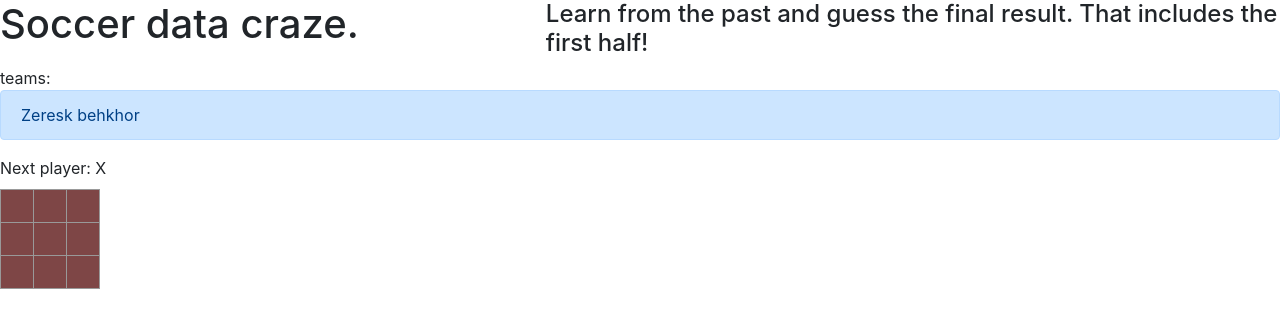
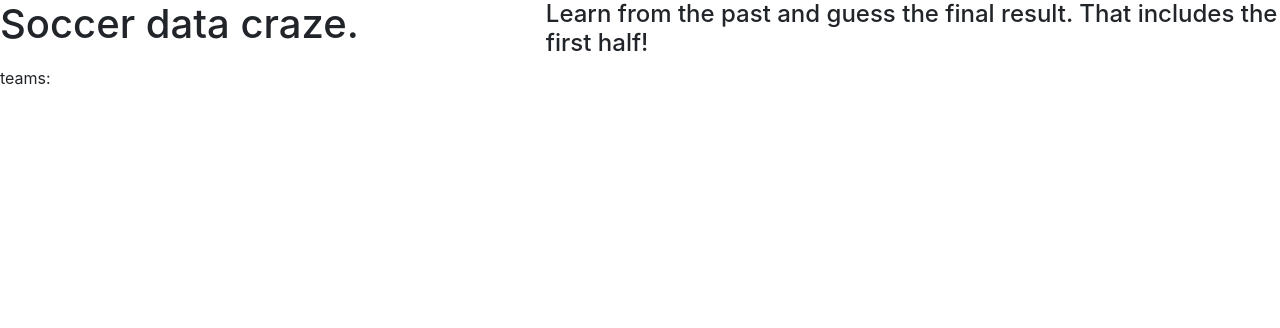
Before and after one commit to shazish/soccer-data-craze, a React (Create React App) app in the folder my-app/: page / in a window 1280 px wide. Shown: the top 328 px of the page. Built offline with nearby package versions, Linux system fonts and the light colour scheme; no server answers.

Commit message:
catch network errors

```diff
--- a/my-app/src/index.js
+++ b/my-app/src/index.js
@@ -93,10 +93,9 @@ class AppMain extends React.Component {
           teams: { this.state.teams?.toString() }
         </div>
         <div className="footer-container">
-
         </div>
-        <Alert variant='primary' className="flex flex-row" >Zeresk behkhor</Alert>
-        <Board />
+        {/* <Alert variant='primary' className="flex flex-row" >Zeresk behkhor</Alert>
+        <Board /> */}
         <link
           rel="stylesheet"
           href="https://cdn.jsdelivr.net/npm/bootstrap@4.6.0/dist/css/bootstrap.min.css"
@@ -115,7 +114,8 @@ class AppMain extends React.Component {
         console.log("res", res); this.data = res.data;
         this.setState({ teams: this.data.teams.map(d => d.name)});
         console.log("teams: ", this.teams);
-      });
+      })
+      .catch(err => console.error("error:" , err)); // catch cors errors
   }
 
   constructor(props) {
```
